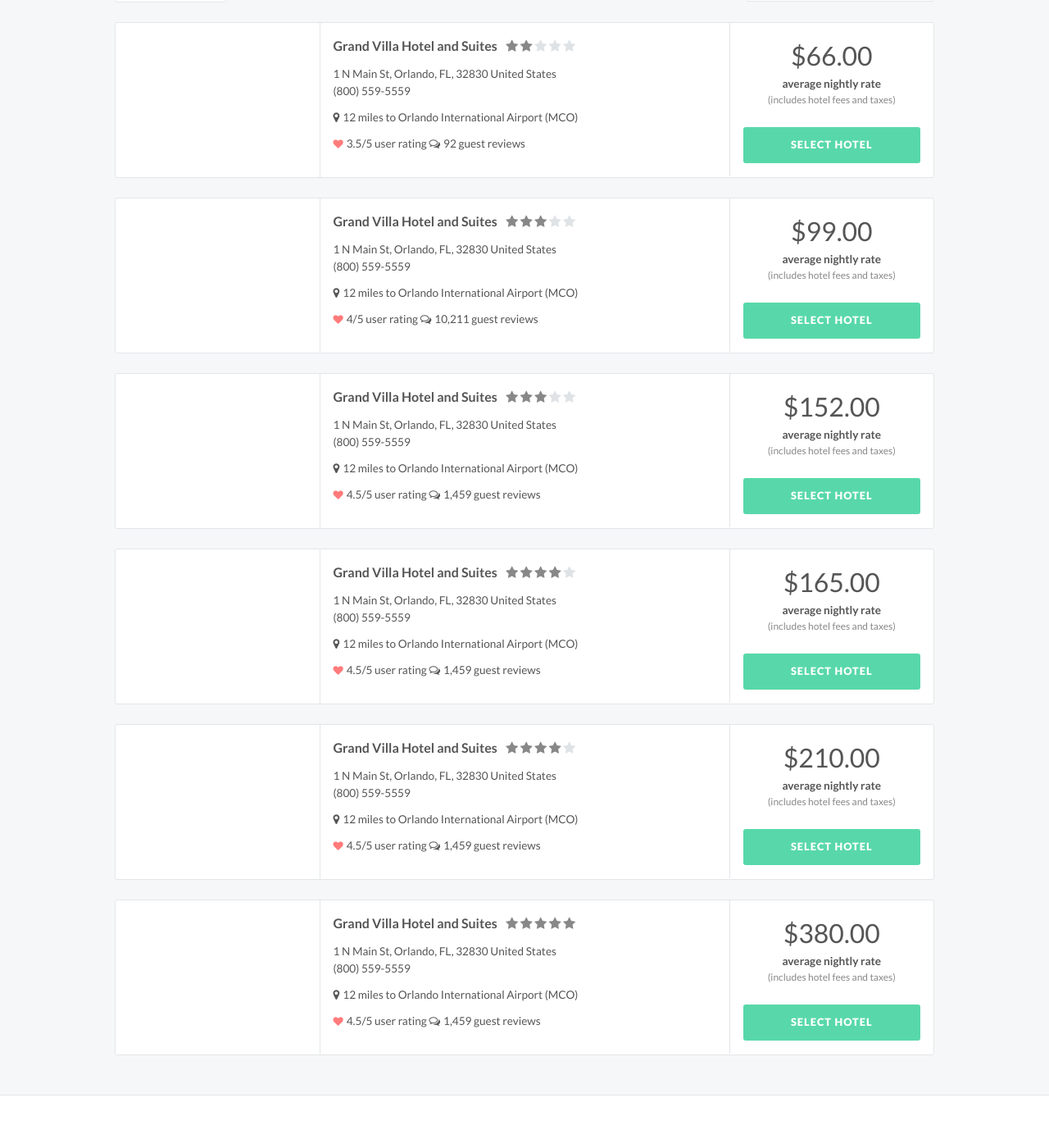
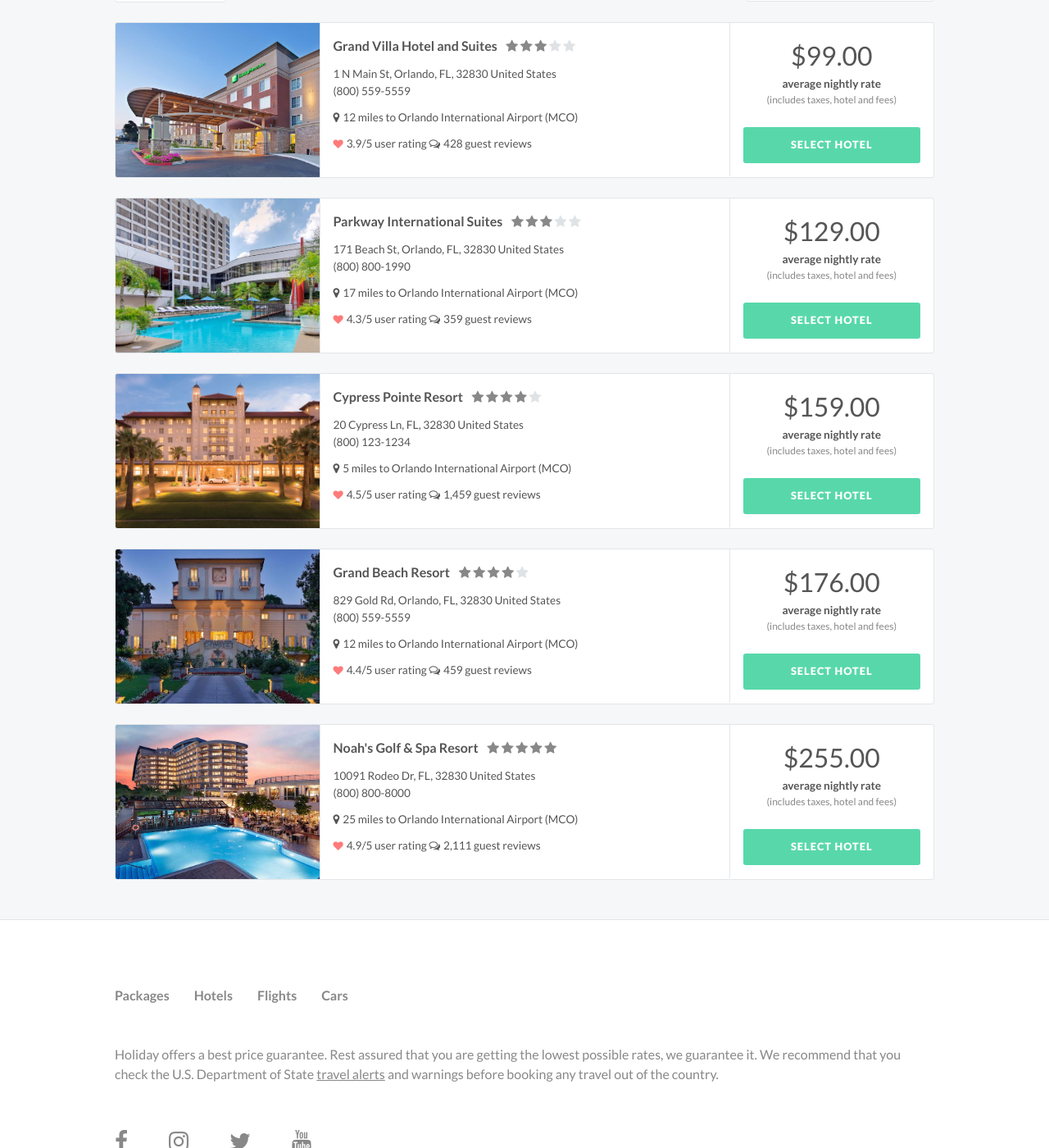
Before and after one commit to Treydor/holiday, a Jekyll site: the page built from _pages/hotels/hotel-selection.html, in a window 1280 px wide and 1400 px high, scrolled down 303 px. Shown: the whole window at 82% size. Built offline with Jekyll 4.4.1, drawn with Linux system fonts in a browser that asks for light colours; nearby versions of some CDN libraries.

Commit message:
Adds new static placeholder information and image for each result

```diff
--- a/_includes/search/hotels/results-hotels.html
+++ b/_includes/search/hotels/results-hotels.html
@@ -1,49 +1,6 @@
 <ul class="card-list">
   <li class="card card--large">
-    <section class="card__section card__photo hotel"></section>
-    <section class="card__section card__section--body">
-      <h1 class="card__name">Grand Villa Hotel and Suites</h1>
-      <ul class="card__class">
-        <li>
-          <i class="fa fa-star"></i>
-        </li>
-        <li>
-          <i class="fa fa-star"></i>
-        </li>
-        <li>
-          <i class="fa fa-star empty"></i>
-        </li>
-        <li>
-          <i class="fa fa-star empty"></i>
-        </li>
-        <li>
-          <i class="fa fa-star empty"></i>
-        </li>
-      </ul>
-      <ul class="card__info">
-        <li>
-          <p>1 N Main St, Orlando, FL, 32830 United States</p>
-          <p>(800) 559-5559</p>
-        </li>
-        <li>
-          <p class="prepend--location">12 miles to Orlando International Airport (MCO)</p>
-        </li>
-        <li>
-          <span class="user-rating--inverse">3.5/5 user rating</span>
-          <span class="prepend--reviews">92 guest reviews</span>
-        </li>
-      </ul>
-    </section>
-    <section class="card__section card__section--action">
-      <h2 class="card__price">$66.00</h2>
-      <p><strong>average nightly rate</strong></p>
-      <p class="subtitle">(includes hotel fees and taxes)</p>
-      <a class="button button--primary add-margin-top" href="{{ site.baseurl }}/hotels/hotel-selection/select-room/">Select hotel</a>
-    </section>
-  </li>
-
-  <li class="card card--large">
-    <section class="card__section card__photo hotel"></section>
+    <section class="card__section card__photo hotel1"></section>
     <section class="card__section card__section--body">
       <h1 class="card__name">Grand Villa Hotel and Suites</h1>
       <ul class="card__class">
@@ -72,22 +29,22 @@
           <p class="prepend--location">12 miles to Orlando International Airport (MCO)</p>
         </li>
         <li>
-          <span class="user-rating--inverse">4/5 user rating</span>
-          <span class="prepend--reviews">10,211 guest reviews</span>
+          <span class="user-rating--inverse">3.9/5 user rating</span>
+          <span class="prepend--reviews">428 guest reviews</span>
         </li>
       </ul>
     </section>
     <section class="card__section card__section--action">
       <h2 class="card__price">$99.00</h2>
       <p><strong>average nightly rate</strong></p>
-      <p class="subtitle">(includes hotel fees and taxes)</p>
+      <p class="subtitle">(includes taxes, hotel and fees)</p>
       <a class="button button--primary add-margin-top" href="{{ site.baseurl }}/hotels/hotel-selection/select-room/">Select hotel</a>
     </section>
   </li>
   <li class="card card--large">
-    <section class="card__section card__photo hotel"></section>
+    <section class="card__section card__photo hotel2"></section>
     <section class="card__section card__section--body">
-      <h1 class="card__name">Grand Villa Hotel and Suites</h1>
+      <h1 class="card__name">Parkway International Suites</h1>
       <ul class="card__class">
         <li>
           <i class="fa fa-star"></i>
@@ -107,29 +64,29 @@
       </ul>
       <ul class="card__info">
         <li>
-          <p>1 N Main St, Orlando, FL, 32830 United States</p>
-          <p>(800) 559-5559</p>
+          <p>171 Beach St, Orlando, FL, 32830 United States</p>
+          <p>(800) 800-1990</p>
         </li>
         <li>
-          <p class="prepend--location">12 miles to Orlando International Airport (MCO)</p>
+          <p class="prepend--location">17 miles to Orlando International Airport (MCO)</p>
         </li>
         <li>
-          <span class="user-rating--inverse">4.5/5 user rating</span>
-          <span class="prepend--reviews">1,459 guest reviews</span>
+          <span class="user-rating--inverse">4.3/5 user rating</span>
+          <span class="prepend--reviews">359 guest reviews</span>
         </li>
       </ul>
     </section>
     <section class="card__section card__section--action">
-      <h2 class="card__price">$152.00</h2>
+      <h2 class="card__price">$129.00</h2>
       <p><strong>average nightly rate</strong></p>
-      <p class="subtitle">(includes hotel fees and taxes)</p>
+      <p class="subtitle">(includes taxes, hotel and fees)</p>
       <a class="button button--primary add-margin-top" href="{{ site.baseurl }}/hotels/hotel-selection/select-room/">Select hotel</a>
     </section>
   </li>
   <li class="card card--large">
-    <section class="card__section card__photo hotel"></section>
+    <section class="card__section card__photo hotel3"></section>
     <section class="card__section card__section--body">
-      <h1 class="card__name">Grand Villa Hotel and Suites</h1>
+      <h1 class="card__name">Cypress Pointe Resort</h1>
       <ul class="card__class">
         <li>
           <i class="fa fa-star"></i>
@@ -149,11 +106,11 @@
       </ul>
       <ul class="card__info">
         <li>
-          <p>1 N Main St, Orlando, FL, 32830 United States</p>
-          <p>(800) 559-5559</p>
+          <p>20 Cypress Ln, FL, 32830 United States</p>
+          <p>(800) 123-1234</p>
         </li>
         <li>
-          <p class="prepend--location">12 miles to Orlando International Airport (MCO)</p>
+          <p class="prepend--location">5 miles to Orlando International Airport (MCO)</p>
         </li>
         <li>
           <span class="user-rating--inverse">4.5/5 user rating</span>
@@ -162,16 +119,16 @@
       </ul>
     </section>
     <section class="card__section card__section--action">
-      <h2 class="card__price">$165.00</h2>
+      <h2 class="card__price">$159.00</h2>
       <p><strong>average nightly rate</strong></p>
-      <p class="subtitle">(includes hotel fees and taxes)</p>
+      <p class="subtitle">(includes taxes, hotel and fees)</p>
       <a class="button button--primary add-margin-top" href="{{ site.baseurl }}/hotels/hotel-selection/select-room/">Select hotel</a>
     </section>
   </li>
   <li class="card card--large">
-    <section class="card__section card__photo hotel"></section>
+    <section class="card__section card__photo hotel4"></section>
     <section class="card__section card__section--body">
-      <h1 class="card__name">Grand Villa Hotel and Suites</h1>
+      <h1 class="card__name">Grand Beach Resort</h1>
       <ul class="card__class">
         <li>
           <i class="fa fa-star"></i>
@@ -191,29 +148,29 @@
       </ul>
       <ul class="card__info">
         <li>
-          <p>1 N Main St, Orlando, FL, 32830 United States</p>
+          <p>829 Gold Rd, Orlando, FL, 32830 United States</p>
           <p>(800) 559-5559</p>
         </li>
         <li>
           <p class="prepend--location">12 miles to Orlando International Airport (MCO)</p>
         </li>
         <li>
-          <span class="user-rating--inverse">4.5/5 user rating</span>
-          <span class="prepend--reviews">1,459 guest reviews</span>
+          <span class="user-rating--inverse">4.4/5 user rating</span>
+          <span class="prepend--reviews">459 guest reviews</span>
         </li>
       </ul>
     </section>
     <section class="card__section card__section--action">
-      <h2 class="card__price">$210.00</h2>
+      <h2 class="card__price">$176.00</h2>
       <p><strong>average nightly rate</strong></p>
-      <p class="subtitle">(includes hotel fees and taxes)</p>
+      <p class="subtitle">(includes taxes, hotel and fees)</p>
       <a class="button button--primary add-margin-top" href="{{ site.baseurl }}/hotels/hotel-selection/select-room/">Select hotel</a>
     </section>
   </li>
   <li class="card card--large">
-    <section class="card__section card__photo hotel"></section>
+    <section class="card__section card__photo hotel5"></section>
     <section class="card__section card__section--body">
-      <h1 class="card__name">Grand Villa Hotel and Suites</h1>
+      <h1 class="card__name">Noah's Golf &amp; Spa Resort</h1>
       <ul class="card__class">
         <li>
           <i class="fa fa-star"></i>
@@ -233,22 +190,22 @@
       </ul>
       <ul class="card__info">
         <li>
-          <p>1 N Main St, Orlando, FL, 32830 United States</p>
-          <p>(800) 559-5559</p>
+          <p>10091 Rodeo Dr, FL, 32830 United States</p>
+          <p>(800) 800-8000</p>
         </li>
         <li>
-          <p class="prepend--location">12 miles to Orlando International Airport (MCO)</p>
+          <p class="prepend--location">25 miles to Orlando International Airport (MCO)</p>
         </li>
         <li>
-          <span class="user-rating--inverse">4.5/5 user rating</span>
-          <span class="prepend--reviews">1,459 guest reviews</span>
+          <span class="user-rating--inverse">4.9/5 user rating</span>
+          <span class="prepend--reviews">2,111 guest reviews</span>
         </li>
       </ul>
     </section>
     <section class="card__section card__section--action">
-      <h2 class="card__price">$380.00</h2>
+      <h2 class="card__price">$255.00</h2>
       <p><strong>average nightly rate</strong></p>
-      <p class="subtitle">(includes hotel fees and taxes)</p>
+      <p class="subtitle">(includes taxes, hotel and fees)</p>
       <a class="button button--primary add-margin-top" href="{{ site.baseurl }}/hotels/hotel-selection/select-room/">Select hotel</a>
     </section>
   </li>
```
Also changed, not shown: _includes/search/hotels/results-rooms.html (+86 -86 lines), _includes/search/packages/results-hotels.html (+46 -46 lines), _includes/search/packages/results-rooms.html (+31 -31 lines).
